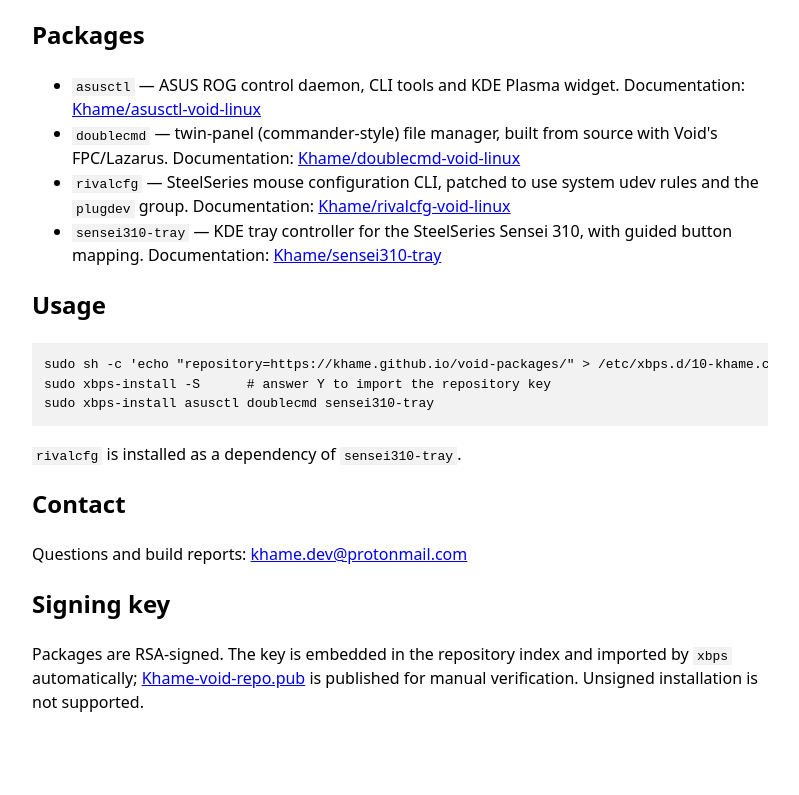
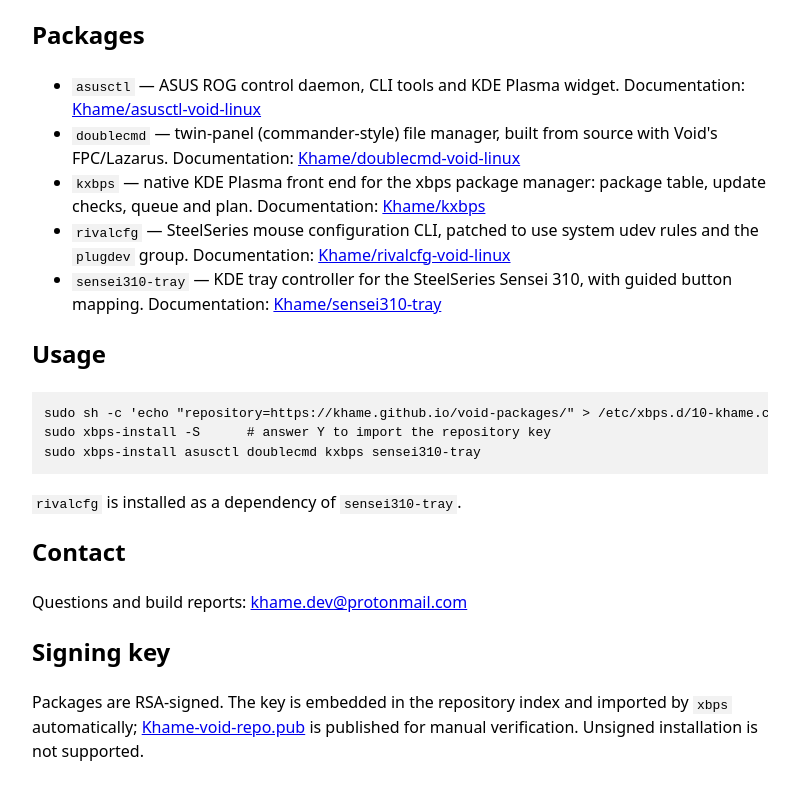
Before and after one commit to Khame/void-packages, a plain HTML site: page docs/index.html in a window 1280 px wide. Shown: the part 129-924 px from the top of the page, without its empty margins (240-1039 px from the left). Before the commit the page ends 875 px from the top, so only its background shows below. Drawn offline with Linux system fonts and the light colour scheme.

Commit message:
kxbps: update to 0.11.0_2
The KDE front end for xbps, built from the v0.11.0 release tarball in a fresh
masterdir. Package and signature under docs/, template under srcpkgs/kxbps,
and the package listed in the README and the site.

```diff
--- a/docs/index.html
+++ b/docs/index.html
@@ -21,6 +21,8 @@
       Documentation: <a href="https://github.com/Khame/asusctl-void-linux">Khame/asusctl-void-linux</a></li>
   <li><code>doublecmd</code> — twin-panel (commander-style) file manager, built from source with Void's FPC/Lazarus.
       Documentation: <a href="https://github.com/Khame/doublecmd-void-linux">Khame/doublecmd-void-linux</a></li>
+  <li><code>kxbps</code> — native KDE Plasma front end for the xbps package manager: package table, update checks, queue and plan.
+      Documentation: <a href="https://github.com/Khame/kxbps">Khame/kxbps</a></li>
   <li><code>rivalcfg</code> — SteelSeries mouse configuration CLI, patched to use system udev rules and the <code>plugdev</code> group.
       Documentation: <a href="https://github.com/Khame/rivalcfg-void-linux">Khame/rivalcfg-void-linux</a></li>
   <li><code>sensei310-tray</code> — KDE tray controller for the SteelSeries Sensei 310, with guided button mapping.
@@ -30,7 +32,7 @@
 <h2>Usage</h2>
 <pre>sudo sh -c 'echo "repository=https://khame.github.io/void-packages/" &gt; /etc/xbps.d/10-khame.conf'
 sudo xbps-install -S      # answer Y to import the repository key
-sudo xbps-install asusctl doublecmd sensei310-tray</pre>
+sudo xbps-install asusctl doublecmd kxbps sensei310-tray</pre>
 <p><code>rivalcfg</code> is installed as a dependency of <code>sensei310-tray</code>.</p>
 
 <h2>Contact</h2>
```
Also changed, not shown: 5 other files.
